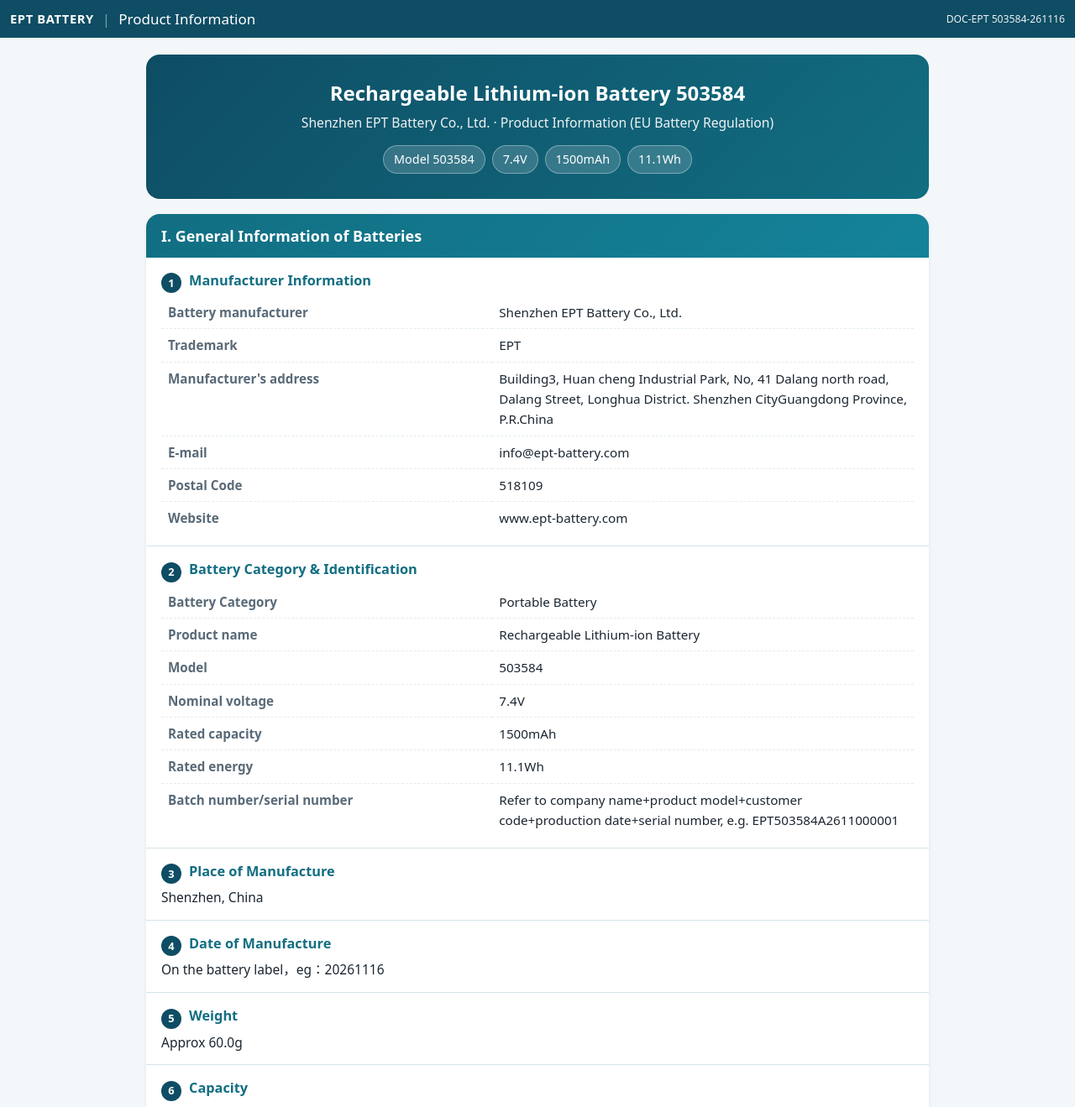
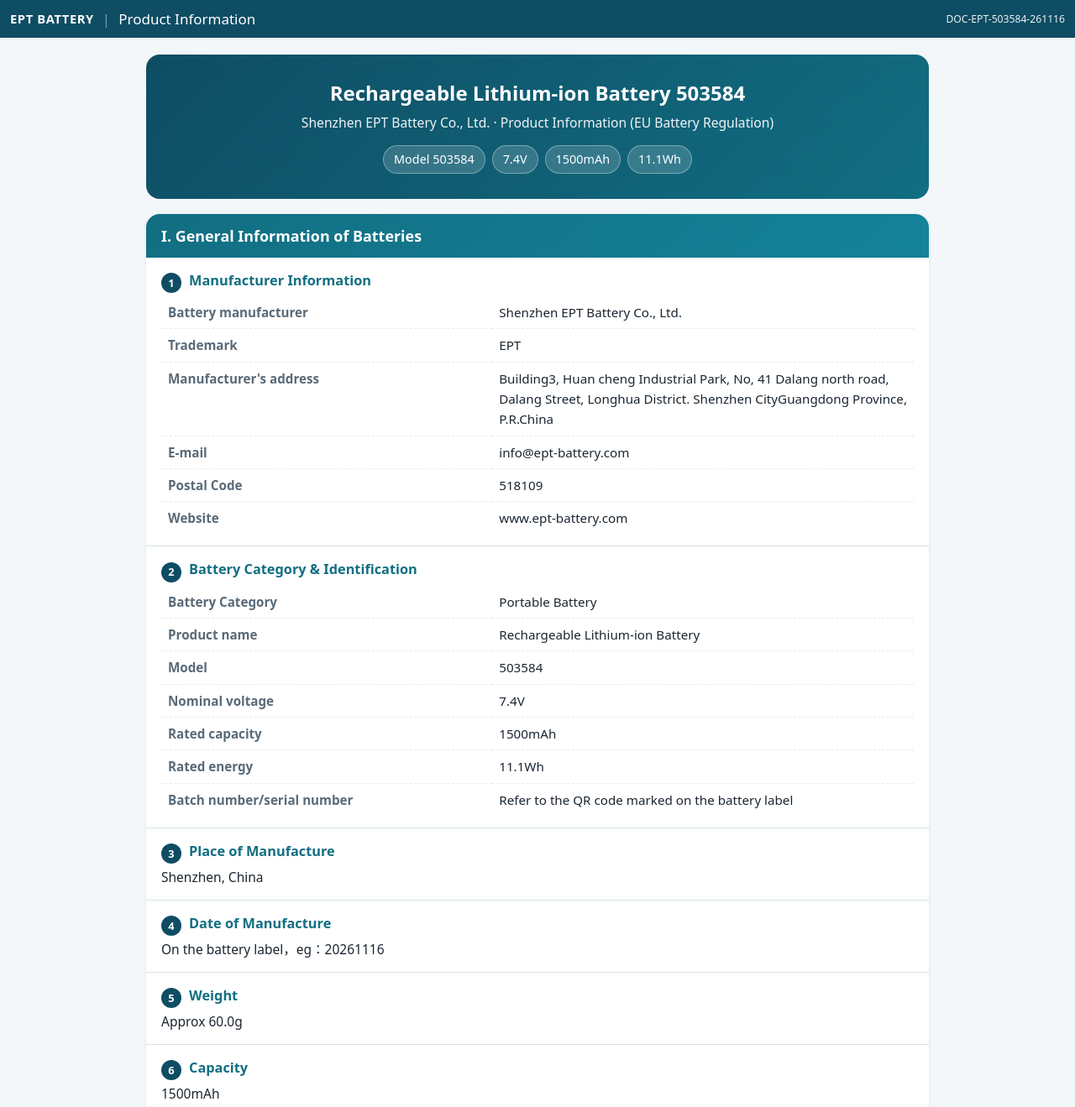
Before and after one commit to EPT-BATTERY/battery-503584-1500mah, a plain HTML site: page index.html in a window 1280 px wide. Shown: the top 1319 px of the page at 84% size. Drawn offline with Linux system fonts and the light colour scheme.

Commit message:
Add index.html

```diff
--- a/index.html
+++ b/index.html
@@ -172,7 +172,7 @@ a{color:var(--brand2);}
   <span class="brand">EPT BATTERY</span>
   <span class="sep" aria-hidden="true">|</span>
   <span>Product Information</span>
-  <span class="docnum">DOC-EPT 503584-261116</span>
+  <span class="docnum">DOC-EPT-503584-261116</span>
 </div>
 
 <div class="wrap" id="main">
@@ -212,7 +212,7 @@ a{color:var(--brand2);}
       <tr><th>Nominal voltage</th><td>7.4V</td></tr>
       <tr><th>Rated capacity</th><td>1500mAh</td></tr>
       <tr><th>Rated energy</th><td>11.1Wh</td></tr>
-      <tr><th>Batch number/serial number</th><td>Refer to company name+product model+customer code+production date+serial number, e.g. EPT503584A2611000001</td></tr>
+      <tr><th>Batch number/serial number</th><td>Refer to the QR code marked on the battery label</td></tr>
     </table>
   </div>
 
@@ -309,11 +309,11 @@ a{color:var(--brand2);}
 
   <p class="doc-intro">This product has been assessed and is confirmed to comply with the enforceable requirements of Article 6 (Restrictions on substances) and Article 13 (labelling and general information) of Regulation (EU) 2023/1542 of the European Parliament and of the Council on the sustainability, safety, labelling and information of batteries.</p>
 
-  <article class="doc-sheet" aria-label="EU Declaration of Conformity, document number DOC-EPT 503584-261116">
+  <article class="doc-sheet" aria-label="EU Declaration of Conformity, document number DOC-EPT-503584-261116">
     <div class="doc-head">
       <h3>EU Declaration of Conformity</h3>
       <div class="doc-meta">
-        <span>Document number: <b>DOC-EPT 503584-261116</b></span>
+        <span>Document number: <b>DOC-EPT-503584-261116</b></span>
       </div>
     </div>
 
@@ -325,7 +325,7 @@ a{color:var(--brand2);}
       <div class="row"><span class="k">Nominal voltage</span><span class="v">7.4V</span></div>
       <div class="row"><span class="k">Rated capacity</span><span class="v">1500mAh</span></div>
       <div class="row"><span class="k">Rated energy</span><span class="v">11.1Wh</span></div>
-      <div class="row"><span class="k">Batch number/serial number</span><span class="v">Refer to the production date marked on the battery label, e.g. 20261116</span></div>
+      <div class="row"><span class="k">Batch number/serial number</span><span class="v">Refer to the QR code marked on the battery label</span></div>
     </div>
 
     <div class="doc-block">
@@ -381,7 +381,7 @@ a{color:var(--brand2);}
       </div>
     </div>
 
-    <p class="doc-foot">Document number DOC-EPT 503584-261116 &middot; EU Declaration of Conformity</p>
+    <p class="doc-foot">Document number DOC-EPT-503584-261116 &middot; EU Declaration of Conformity</p>
   </article>
 </section>
 
```
